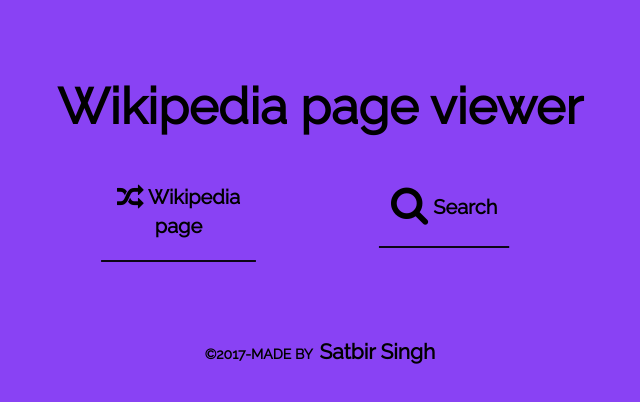
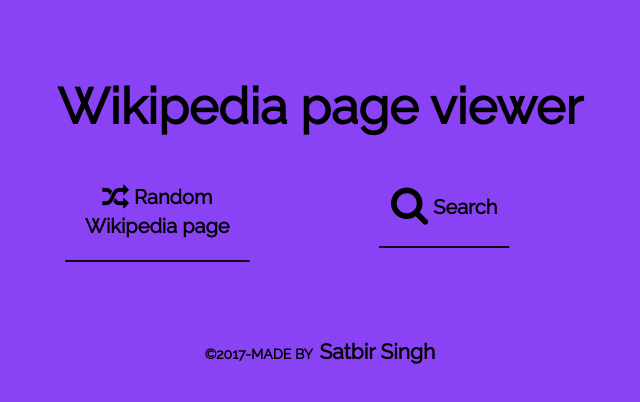
Before and after one commit to RIBTAS007/Wikipedia-page-viewer, a plain HTML site: page index.html in a window 1280 px wide. Shown: the whole page, without its empty margins (320-960 px from the left). Drawn offline with nearby package versions, Linux system fonts and the light colour scheme.

Commit message:
Update index.html

```diff
--- a/index.html
+++ b/index.html
@@ -1,6 +1,8 @@
 <!DOCTYPE html>
 <html lang="en" >
+
 <head>
+
   <meta charset="UTF-8">
   <title>CodePen - Wikipedia page viewer</title>
   <link rel="stylesheet" href="https://cdnjs.cloudflare.com/ajax/libs/animate.css/3.5.2/animate.min.css">
@@ -9,7 +11,9 @@
 <link rel='stylesheet' href='https://maxcdn.bootstrapcdn.com/font-awesome/4.5.0/css/font-awesome.min.css'><link rel="stylesheet" href="./style.css">
 
 </head>
+
 <body>
+
 <!-- partial:index.partial.html -->
 <!--hidden Searchbar  -->
 <div id="searchbar" class="searchbar">
@@ -33,7 +37,7 @@
      <div class="col-sm-6">
 
        <button class="button type2 " id="rwp"  onclick="myFunction()">
-          <b><i class="fa fa-random fa-lg"></i>  Wikipedia page</b>
+          <b><i class="fa fa-random fa-lg"></i>  Random Wikipedia page</b>
        </button>
 
     </div>
```
